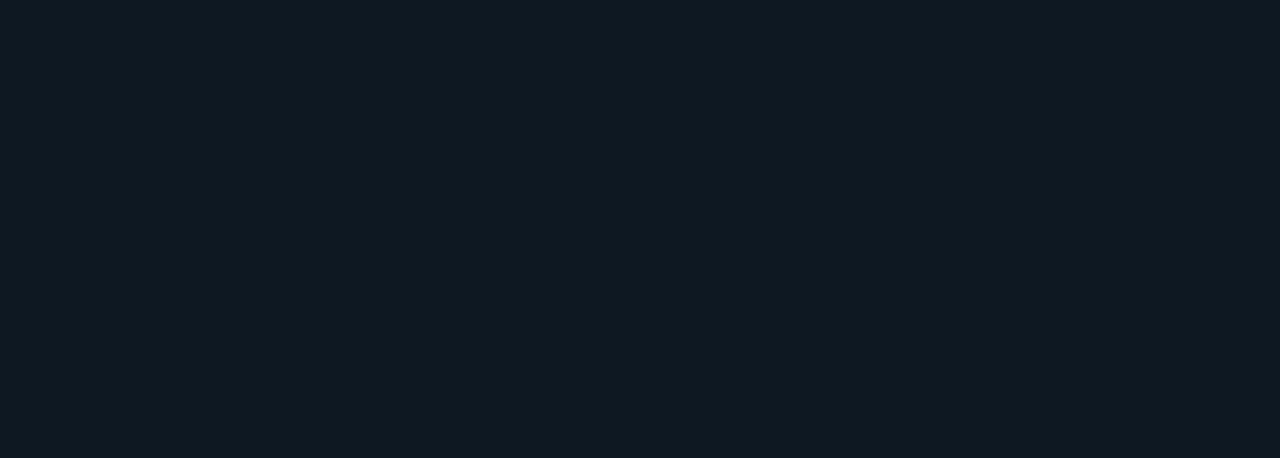
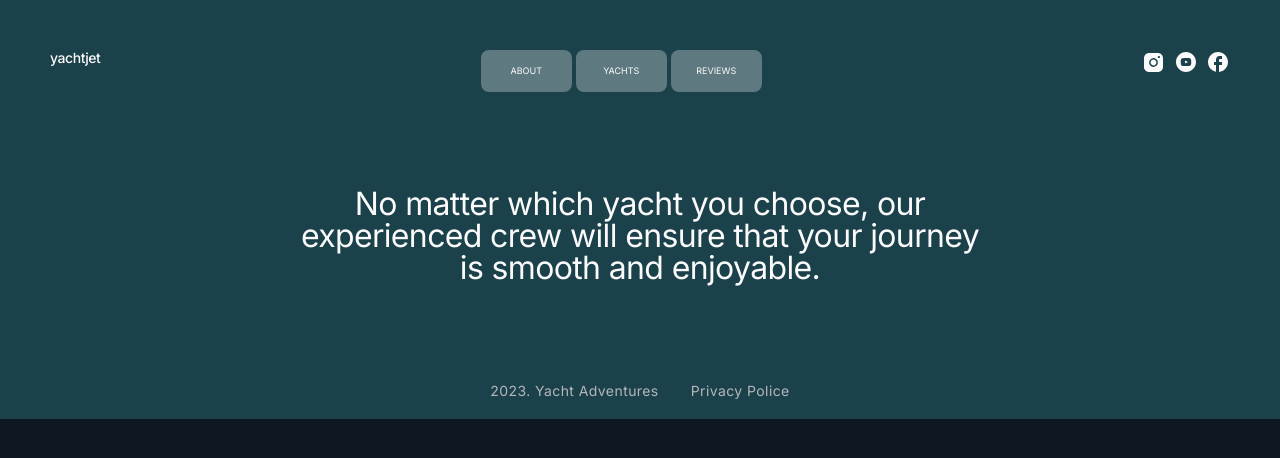
Before and after one commit to SergeyKorobka/blended-starter-mod-5-6-132-13, a website built with Vite: page src/index.html in a window 1280 px wide. Built offline with nearby package versions, Linux system fonts and the light colour scheme.

Commit message:
Completed footer section

```diff
--- a/src/css/footer-old.css
+++ b/src/css/footer-old.css
@@ -1,42 +1,42 @@
 /* Цей старий файл зі стилями з 3-4 модуля, звідси
 за потреби потрібно переносити стилі в основний файл */
 
-.page-footer {
+/* .page-footer {
   padding-top: 50px;
   padding-bottom: 20px;
   background-color: #1b414b;
-}
+} */
 
-.footer-top {
+/* .footer-top {
   display: flex;
   justify-content: space-between;
   align-items: start;
   margin-bottom: 96px;
+} */
+
+.footer-logo {
+  /* font-weight: 500; */
+  font-size: 20px;
+  /* letter-spacing: -0.03em; */
 }
 
-.footer-logo {
-  font-weight: 500;
-  font-size: 20px;
-  letter-spacing: -0.03em;
-}
-
-.footer-nav-list {
+/* .footer-nav-list {
   display: flex;
   gap: 4px;
   align-items: center;
-}
+} */
 
 .footer-nav-link {
-  display: block;
-  min-width: 91px;
-  padding: 15px 24px;
-  border-radius: 8px;
+  /* display: block; */
+  /* min-width: 91px;
+  padding: 15px 24px; */
+  /* border-radius: 8px; */
 
-  font-size: 9px;
+  /* font-size: 9px;
   line-height: 1.3;
   text-transform: uppercase;
-  text-align: center;
-  background-color: rgba(251, 251, 251, 0.3);
+  text-align: center; */
+  /* background-color: rgba(251, 251, 251, 0.3); */
 
   transition-property: background-color, color;
   transition-duration: 250ms;
@@ -52,7 +52,7 @@
 .footer-social-list {
   display: flex;
   gap: 8px;
-  align-items: center;
+  /* align-items: center; */
 }
 
 .footer-social-link {
@@ -71,10 +71,10 @@
 }
 
 .footer-text {
-  max-width: 693px;
-  margin: 0 auto 99px;
+  /* max-width: 693px;
+  margin: 0 auto 99px; */
 
-  font-size: 32px;
+  /* font-size: 32px; */
   line-height: 1;
   letter-spacing: -0.02em;
   text-align: center;
--- a/src/css/footer.css
+++ b/src/css/footer.css
@@ -1,5 +1,6 @@
 /* Мобільні стилі */
 .page-footer {
+  width: 100%;
   padding-top: 40px;
   padding-bottom: 20px;
   background-color: #1b414b;
@@ -7,7 +8,10 @@
 
 /* Планшетні стилі */
 @media screen and (min-width: 768px) {
-  /* ... */
+  .page-footer {
+    padding-top: 50px;
+    padding-bottom: 20px;
+  }
 }
 
 /* Десктопні стилі */
@@ -16,3 +20,150 @@
     padding-top: 50px;
   }
 }
+.footer-top {
+  display: flex;
+  justify-content: space-between;
+  flex-wrap: wrap;
+}
+
+@media only screen and (min-width: 768px) {
+  .footer-top {
+    margin-bottom: 96px;
+  }
+}
+
+.footer-logo {
+  font-weight: 500;
+  font-size: 14px;
+  letter-spacing: -0.03em;
+}
+
+@media only screen and (min-width: 768px) {
+  .footer-logo {
+    /* margin-right: 370px; */
+  }
+}
+
+.footer-nav-list {
+  display: flex;
+  gap: 4px;
+  align-items: center;
+}
+
+.footer-nav-link {
+  display: block;
+  min-width: 66px;
+  padding: 15px 12px;
+  border-radius: 8px;
+
+  font-size: 9px;
+  line-height: 1.3;
+  text-transform: uppercase;
+  text-align: center;
+  background-color: rgba(251, 251, 251, 0.3);
+
+  transition-property: background-color, color;
+  transition-duration: 250ms;
+  transition-timing-function: ease-in-out;
+}
+
+@media only screen and (min-width: 768px) {
+  .footer-nav-link {
+    min-width: 91px;
+    padding: 15px 24px;
+  }
+}
+
+.footer-nav-link:hover,
+.footer-nav-link:focus {
+  color: #1b414b;
+  background-color: #fbfbfb;
+}
+
+.footer-social-list {
+  display: flex;
+  gap: 8px;
+}
+
+@media only screen and (max-width: 767.98px) {
+  .footer-social-list {
+    margin: 80px auto 40px;
+  }
+}
+
+@media only screen and (max-width: 767.98px) {
+  .footer-social-list {
+    align-items: center;
+  }
+}
+
+.footer-social-link {
+  color: #fbfbfb;
+
+  transition: color 250ms ease-in-out;
+}
+
+.footer-social-link:hover,
+.footer-social-link:focus {
+  color: rgba(251, 251, 251, 0.8);
+}
+
+.footer-text {
+  max-width: 279px;
+  margin: 0 auto 72px;
+
+  font-size: 18px;
+  line-height: 1;
+  letter-spacing: -0.02em;
+  text-align: center;
+}
+
+@media only screen and (min-width: 768px) {
+  .footer-text {
+    max-width: 640px;
+    margin: 0 auto 99px;
+    font-size: 32px;
+  }
+}
+
+@media only screen and (min-width: 1280px) {
+  .footer-text {
+    max-width: 693px;
+  }
+}
+
+.footer-bottom {
+  display: flex;
+  gap: 20px;
+  align-items: center;
+  justify-content: center;
+}
+
+@media only screen and (min-width: 768px) {
+  .footer-bottom {
+    gap: 32px;
+  }
+}
+
+.footer-copyright,
+.footer-privacy {
+  font-size: 12px;
+  line-height: 1.17;
+  letter-spacing: 0.03em;
+  color: #b4b7ba;
+
+  transition: color 250ms ease-in-out;
+}
+
+@media only screen and (min-width: 768px) {
+  .footer-copyright,
+  .footer-privacy {
+    font-size: 14px;
+    line-height: 1.18;
+  }
+}
+
+.footer-privacy:hover,
+.footer-privacy:focus {
+  color: #fbfbfb;
+}
--- a/src/partials/footer.html
+++ b/src/partials/footer.html
@@ -1,4 +1,4 @@
-<footer class="page-footer hidden">
+<footer class="page-footer">
   <div class="container">
     <div class="footer-top">
       <a class="footer-logo" href="./index.html">yachtjet</a>
```
